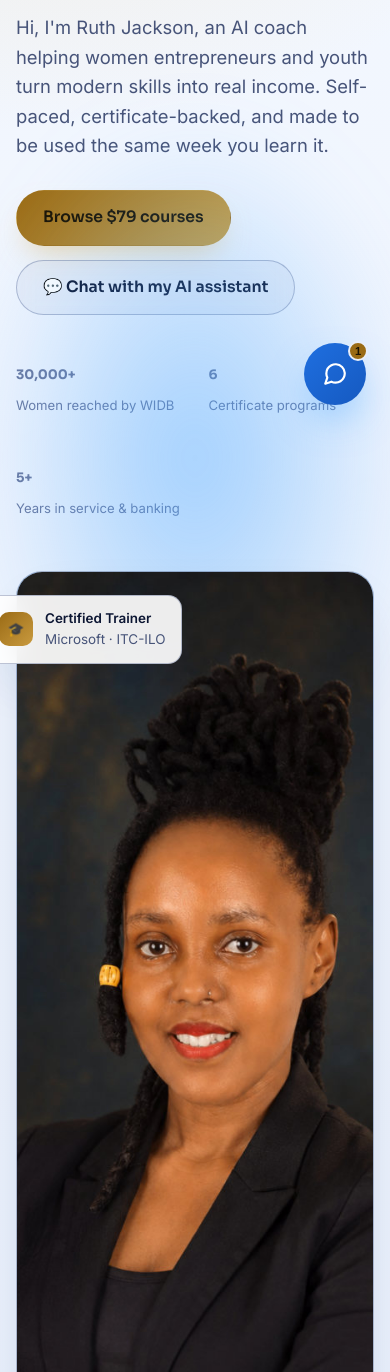
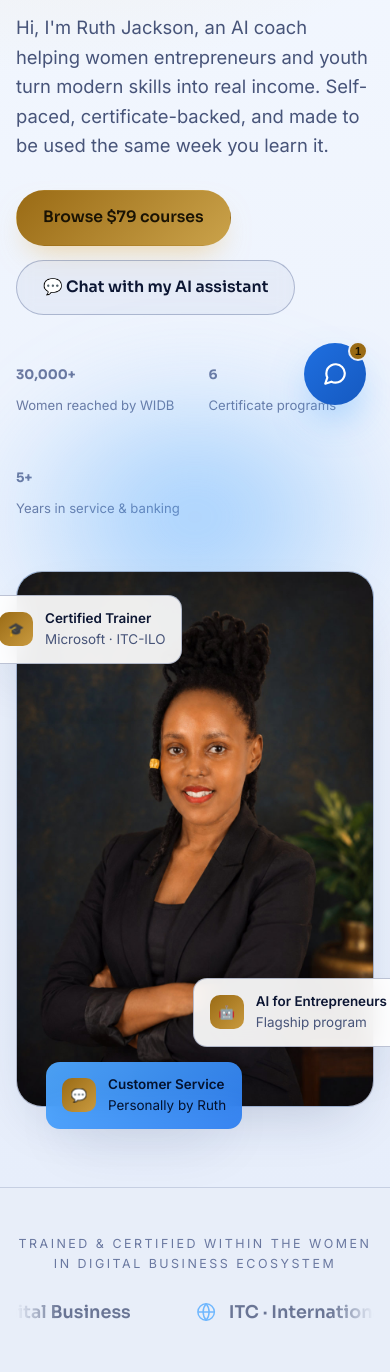
Before and after one commit to princess-israel/ruth-jackson-coach, a PHP site: page / in a window 390 px wide. Shown: the part 415-1787 px from the top of the page. Run offline with PHP 8.4, Linux system fonts and the light colour scheme; some libraries are stand-ins or nearby versions.

Commit message:
Show hero portrait at natural proportions (match previous framing)
The 4:5 cover crop squeezed the 2:3 source vertically. Display it at natural
2:3 (same ratio as the previous photo) so the full upper-body framing shows;
object-position top so any responsive crop takes the bottom, never the sides.

Co-Authored-By: Claude Opus 4.8 <noreply@anthropic.com>

```diff
--- a/assets/css/styles.css
+++ b/assets/css/styles.css
@@ -202,7 +202,7 @@ section{position:relative}
   background:linear-gradient(160deg,rgba(78,168,255,.16),rgba(232,182,90,.08));
   box-shadow:var(--shadow);transform-style:preserve-3d;transition:transform .2s ease-out;
 }
-.portrait-card img{width:100%;display:block;aspect-ratio:4/5;object-fit:cover;object-position:50% 18%;filter:saturate(1.05) contrast(1.02)}
+.portrait-card img{width:100%;height:auto;display:block;object-fit:cover;object-position:50% 0%;filter:saturate(1.05) contrast(1.02)}
 .portrait-glow{position:absolute;inset:-40% -10% auto;height:60%;background:radial-gradient(closest-side,rgba(78,168,255,.5),transparent);filter:blur(40px);z-index:-1}
 .float-card{
   position:absolute;background:var(--float-bg);backdrop-filter:blur(12px);color:var(--text);
--- a/index.html
+++ b/index.html
@@ -81,7 +81,7 @@
     <div class="hero-portrait" data-hero>
       <div class="portrait-glow"></div>
       <div class="portrait-card" data-tilt>
-        <img src="assets/img/ruth-hero.jpg" alt="Ruth Jackson, AI Coach" width="900" height="1125" fetchpriority="high" decoding="async">
+        <img src="assets/img/ruth-hero.jpg" alt="Ruth Jackson, AI Coach" width="900" height="1350" fetchpriority="high" decoding="async">
       </div>
       <div class="float-card float-1"><span class="ico">🎓</span><div><b>Certified Trainer</b><br><span class="muted">Microsoft · ITC-ILO</span></div></div>
       <div class="float-card float-2"><span class="ico">🤖</span><div><b>AI for Entrepreneurs</b><br><span class="muted">Flagship program</span></div></div>
```
